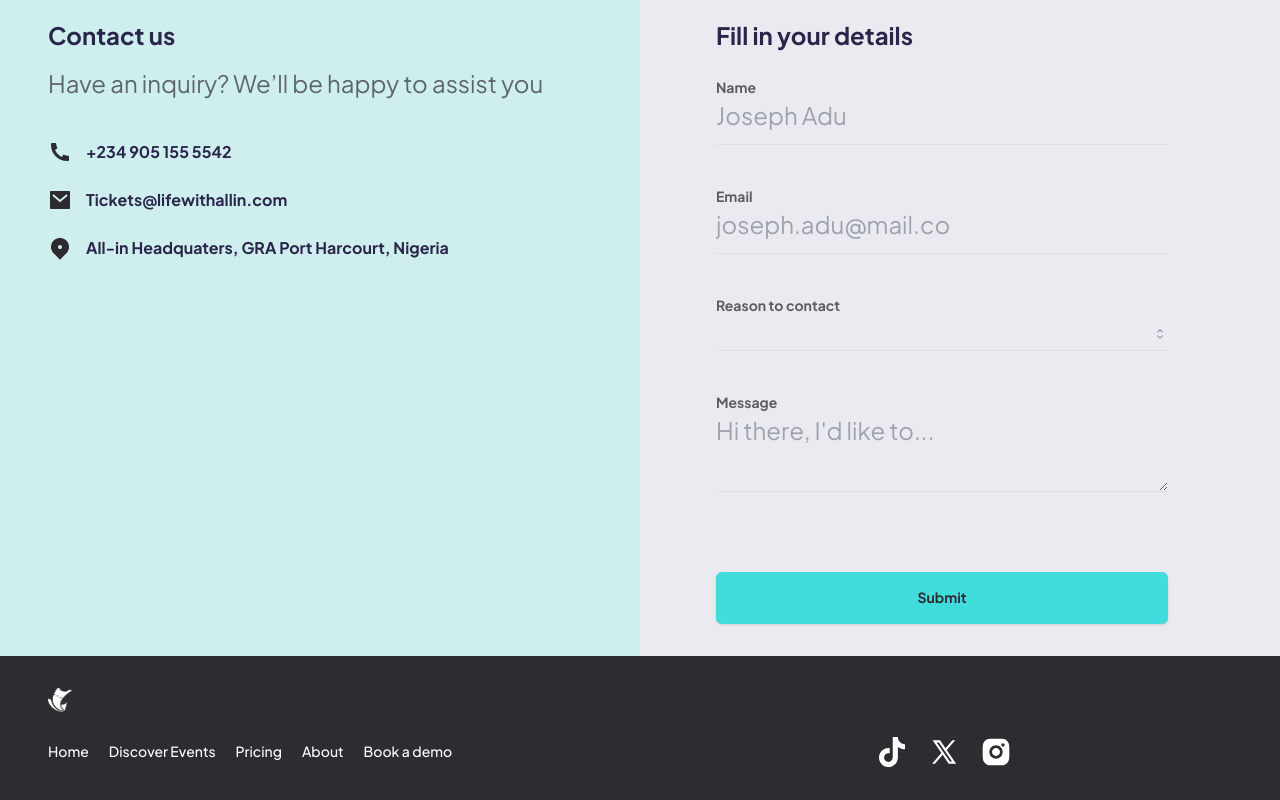
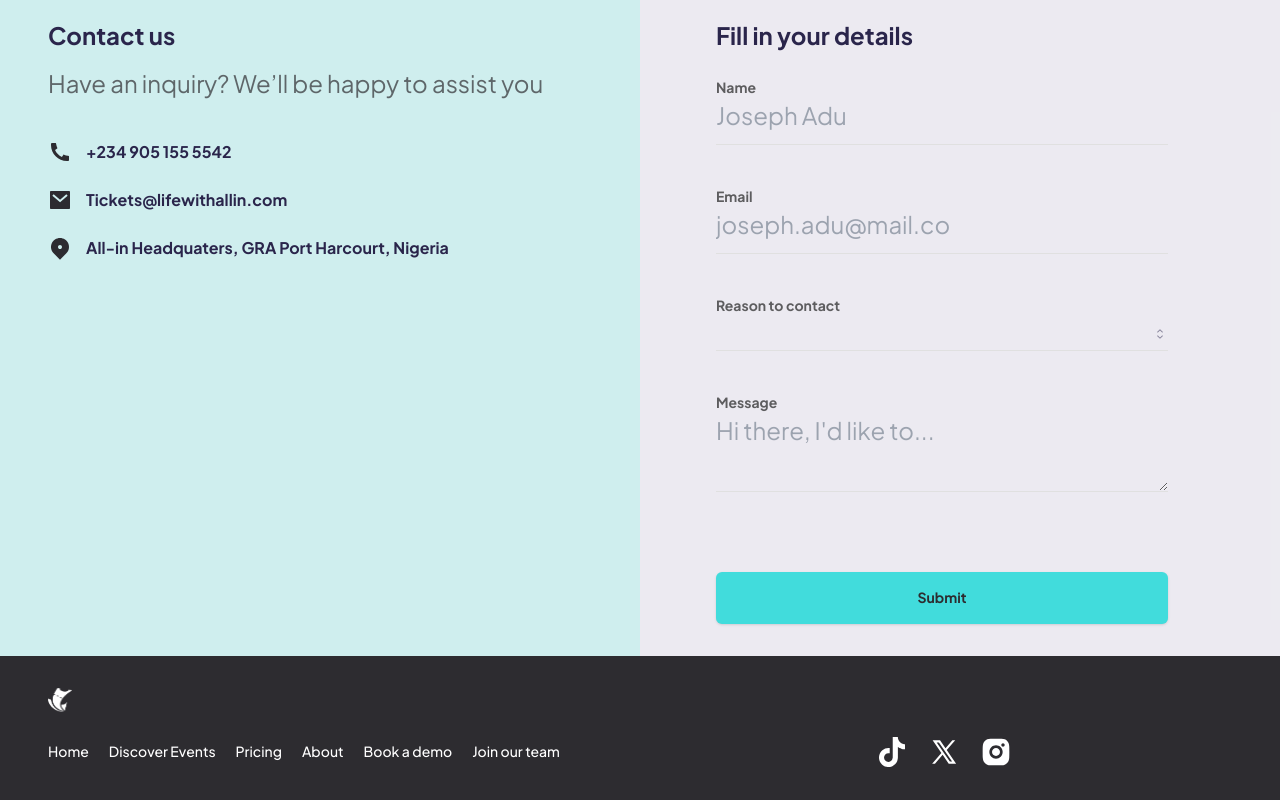
Before and after one commit to Allin-Technologies/tickets-frontend, a Next.js app: page / in a window 1280 px wide. Shown: the part 3445-4245 px from the top of the page. Built offline with nearby package versions, Linux system fonts and the light colour scheme.

Commit message:
update: footer links

```diff
--- a/next.config.mjs
+++ b/next.config.mjs
@@ -8,6 +8,15 @@ const nextConfig = {
       },
     ],
   },
+  async redirects() {
+    return [
+      {
+        source: "/joinourteam",
+        destination: "https://airtable.com/appYIG35eAHZmzkqz/shrWZZEal9dtF1YqN",
+        permanent: true,
+      },
+    ];
+  },
 };
 
 export default nextConfig;
--- a/src/components/navigation/constants.ts
+++ b/src/components/navigation/constants.ts
@@ -48,6 +48,11 @@ export const footer: {
       display: "link",
     },
     ...navLinks,
+    {
+      title: "Join our team",
+      url: "/joinourteam",
+      display: "link",
+    },
   ],
   socials: [
     {
```
